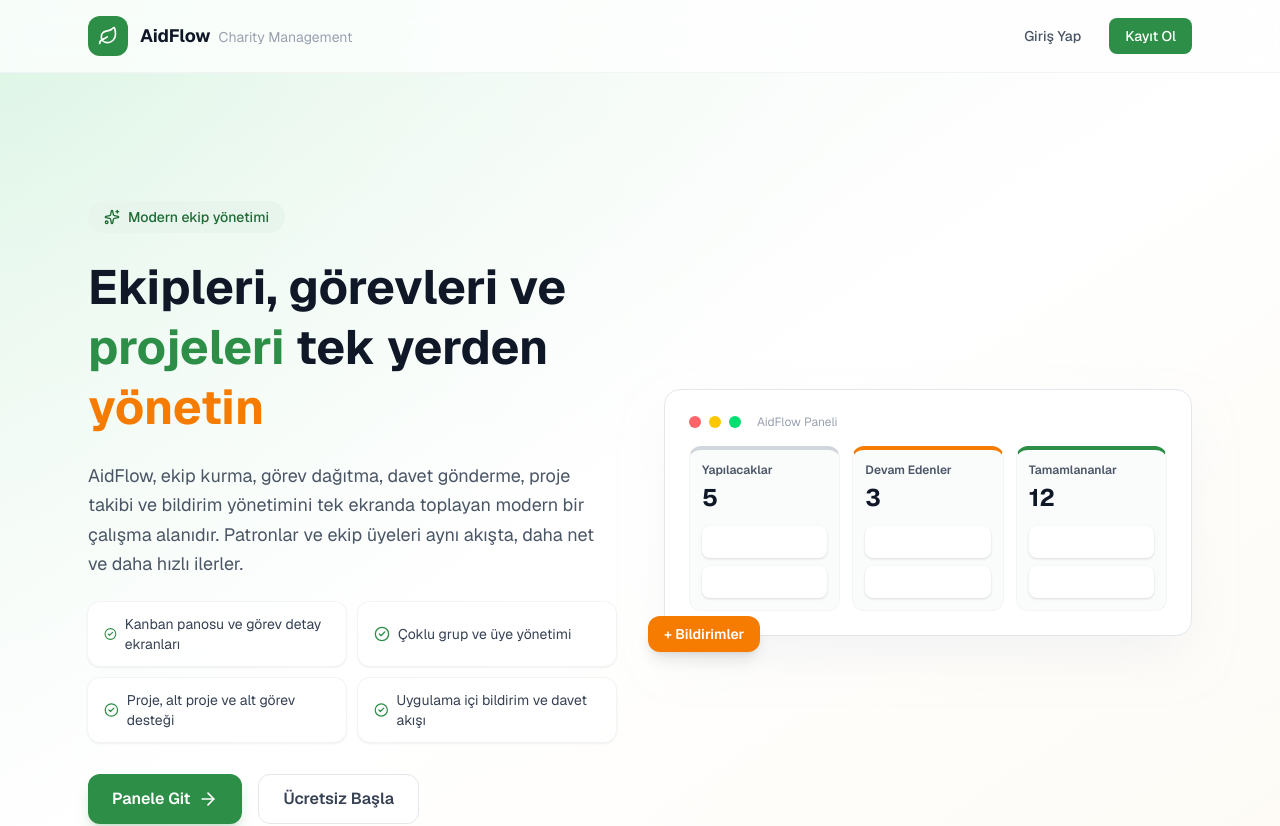
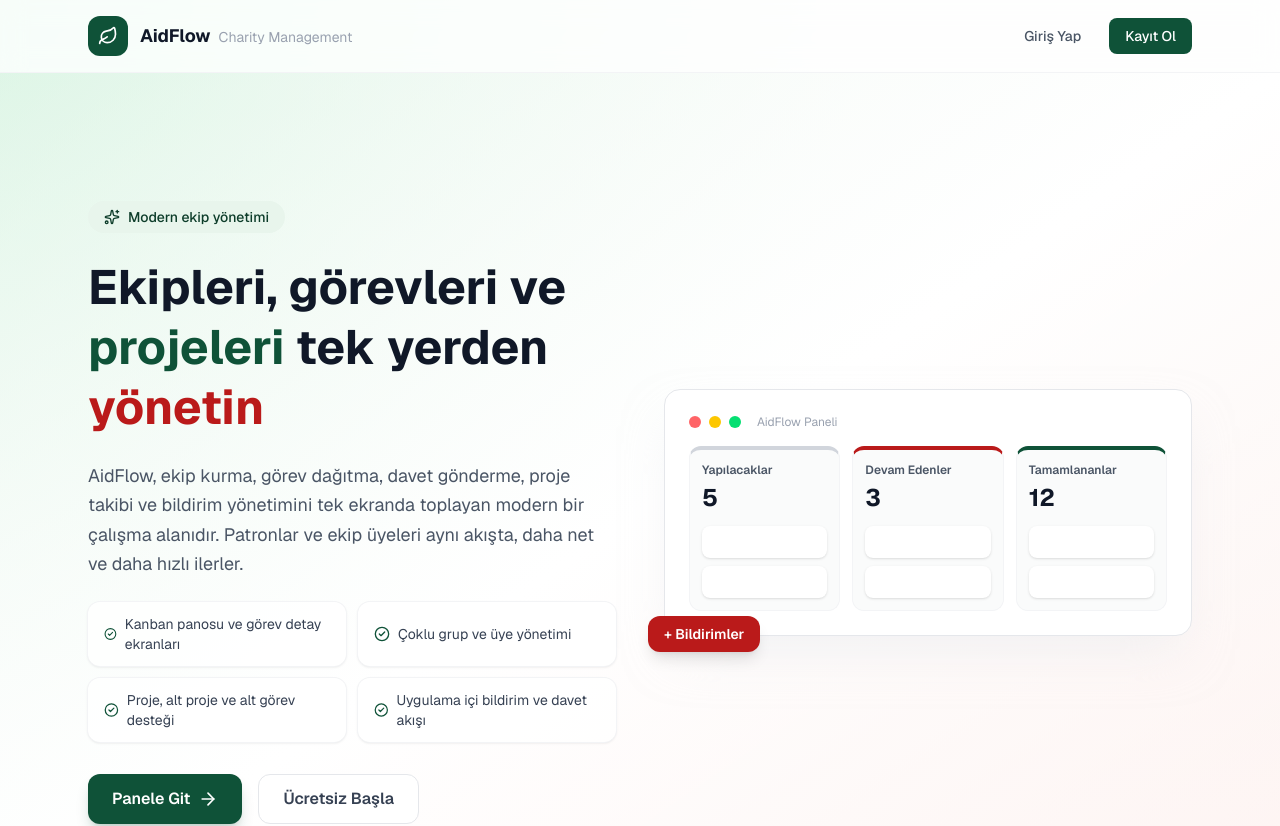
Before and after one commit to donozoyout-ux/denizinho, a Next.js app: page / in a window 1280 px wide. Shown: the top 826 px of the page. Built offline with nearby package versions, Linux system fonts and the light colour scheme.

Commit message:
Update Netlify site ID, apply Luminous Charity OS palette, fix deploy script, clean gitignore

```diff
--- a/package.json
+++ b/package.json
@@ -7,7 +7,8 @@
     "dev": "next dev",
     "build": "next build",
     "start": "next start",
-    "lint": "eslint"
+    "lint": "eslint",
+    "deploy": "next build && netlify deploy --prod --dir=.next --no-build"
   },
   "dependencies": {
     "@dnd-kit/core": "^6.3.1",
--- a/src/app/globals.css
+++ b/src/app/globals.css
@@ -1,21 +1,107 @@
 @import "tailwindcss";
 
 :root {
-  --background: #f8faf9;
-  --foreground: #1a1a1a;
-  --tider-green: #2d8f47;
+  --background: #f8f9fa;
+  --foreground: #191c1d;
+  --primary: #0f5238;
+  --on-primary: #ffffff;
+  --primary-container: #2d6a4f;
+  --on-primary-container: #a8e7c5;
+  --secondary: #116c4a;
+  --on-secondary: #ffffff;
+  --secondary-container: #a1f4c8;
+  --on-secondary-container: #1b724f;
+  --tertiary: #364d3c;
+  --on-tertiary: #ffffff;
+  --tertiary-container: #4d6553;
+  --on-tertiary-container: #c6e1ca;
+  --surface: #f8f9fa;
+  --surface-dim: #d9dadb;
+  --surface-bright: #f8f9fa;
+  --surface-container-lowest: #ffffff;
+  --surface-container-low: #f3f4f5;
+  --surface-container: #edeeef;
+  --surface-container-high: #e7e8e9;
+  --surface-container-highest: #e1e3e4;
+  --on-surface: #191c1d;
+  --on-surface-variant: #404943;
+  --inverse-surface: #2e3132;
+  --inverse-on-surface: #f0f1f2;
+  --outline: #707973;
+  --outline-variant: #bfc9c1;
+  --surface-tint: #2c694e;
+  --error: #ba1a1a;
+  --on-error: #ffffff;
+  --error-container: #ffdad6;
+  --on-error-container: #93000a;
+  --primary-fixed: #b1f0ce;
+  --primary-fixed-dim: #95d4b3;
+  --on-primary-fixed: #002114;
+  --on-primary-fixed-variant: #0e5138;
+  --secondary-fixed: #a1f4c8;
+  --secondary-fixed-dim: #86d7ad;
+  --on-secondary-fixed: #002113;
+  --on-secondary-fixed-variant: #005236;
+  --tertiary-fixed: #cee9d3;
+  --tertiary-fixed-dim: #b3cdb7;
+  --on-tertiary-fixed: #092012;
+  --on-tertiary-fixed-variant: #354c3b;
+  --tider-green: #0f5238;
   --tider-green-light: #e8f5ec;
-  --tider-green-dark: #1e6b34;
-  --tider-orange: #f57c00;
-  --tider-orange-light: #fff3e0;
-  --tider-gray: #6b7280;
-  --tider-gray-light: #f3f4f6;
+  --tider-green-dark: #0d3d2a;
+  --tider-orange: #ba1a1a;
+  --tider-orange-light: #ffdad6;
+  --tider-gray: #404943;
+  --tider-gray-light: #f3f4f5;
   --sidebar-width: 260px;
 }
 
 @theme inline {
   --color-background: var(--background);
   --color-foreground: var(--foreground);
+  --color-primary: var(--primary);
+  --color-on-primary: var(--on-primary);
+  --color-primary-container: var(--primary-container);
+  --color-on-primary-container: var(--on-primary-container);
+  --color-secondary: var(--secondary);
+  --color-on-secondary: var(--on-secondary);
+  --color-secondary-container: var(--secondary-container);
+  --color-on-secondary-container: var(--on-secondary-container);
+  --color-tertiary: var(--tertiary);
+  --color-on-tertiary: var(--on-tertiary);
+  --color-tertiary-container: var(--tertiary-container);
+  --color-on-tertiary-container: var(--on-tertiary-container);
+  --color-surface: var(--surface);
+  --color-surface-dim: var(--surface-dim);
+  --color-surface-bright: var(--surface-bright);
+  --color-surface-container-lowest: var(--surface-container-lowest);
+  --color-surface-container-low: var(--surface-container-low);
+  --color-surface-container: var(--surface-container);
+  --color-surface-container-high: var(--surface-container-high);
+  --color-surface-container-highest: var(--surface-container-highest);
+  --color-on-surface: var(--on-surface);
+  --color-on-surface-variant: var(--on-surface-variant);
+  --color-inverse-surface: var(--inverse-surface);
+  --color-inverse-on-surface: var(--inverse-on-surface);
+  --color-outline: var(--outline);
+  --color-outline-variant: var(--outline-variant);
+  --color-surface-tint: var(--surface-tint);
+  --color-error: var(--error);
+  --color-on-error: var(--on-error);
+  --color-error-container: var(--error-container);
+  --color-on-error-container: var(--on-error-container);
+  --color-primary-fixed: var(--primary-fixed);
+  --color-primary-fixed-dim: var(--primary-fixed-dim);
+  --color-on-primary-fixed: var(--on-primary-fixed);
+  --color-on-primary-fixed-variant: var(--on-primary-fixed-variant);
+  --color-secondary-fixed: var(--secondary-fixed);
+  --color-secondary-fixed-dim: var(--secondary-fixed-dim);
+  --color-on-secondary-fixed: var(--on-secondary-fixed);
+  --color-on-secondary-fixed-variant: var(--on-secondary-fixed-variant);
+  --color-tertiary-fixed: var(--tertiary-fixed);
+  --color-tertiary-fixed-dim: var(--tertiary-fixed-dim);
+  --color-on-tertiary-fixed: var(--on-tertiary-fixed);
+  --color-on-tertiary-fixed-variant: var(--on-tertiary-fixed-variant);
   --color-tider-green: var(--tider-green);
   --color-tider-green-light: var(--tider-green-light);
   --color-tider-green-dark: var(--tider-green-dark);
```
Also changed, not shown: 1 other file (tests, documents, lock files or other folders).
